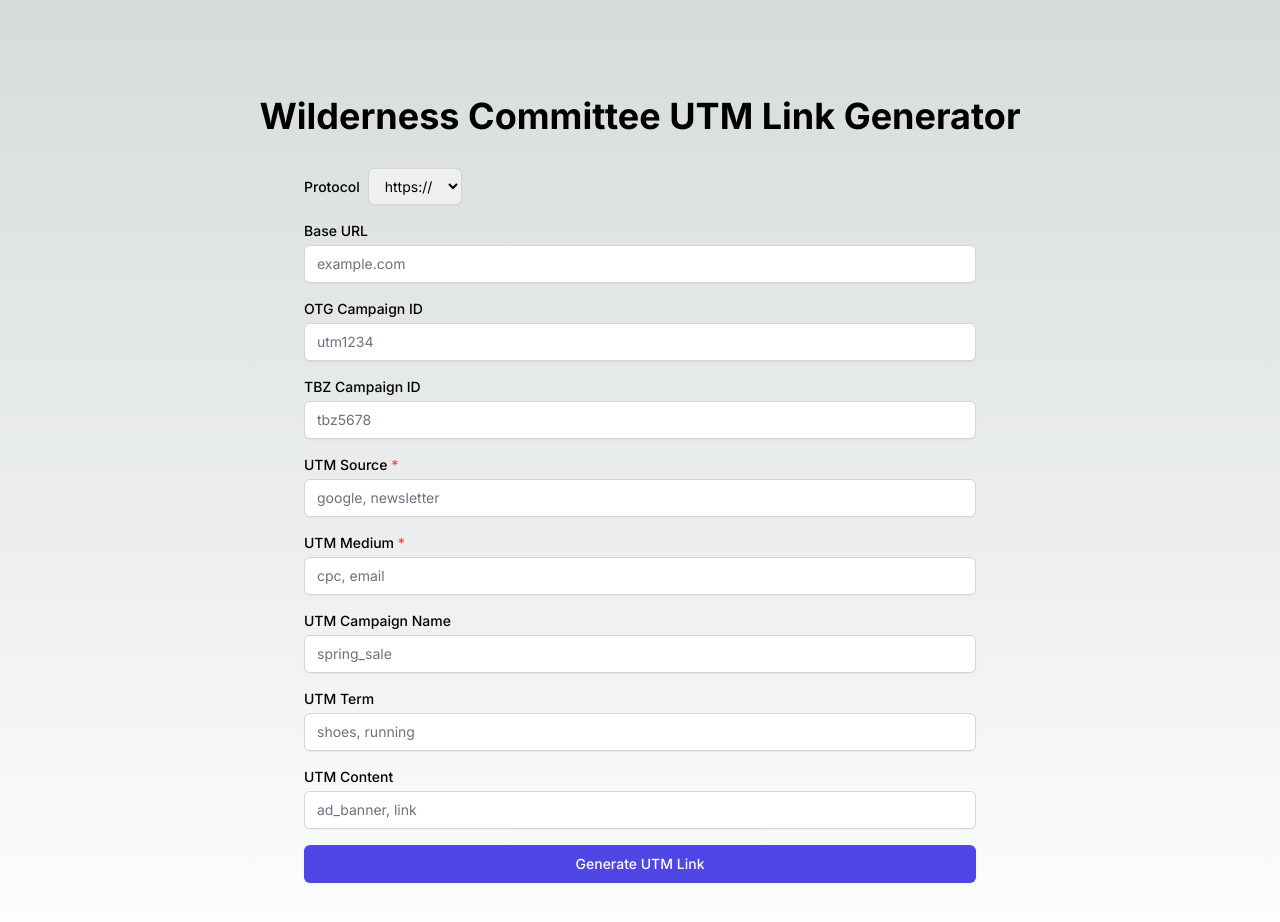
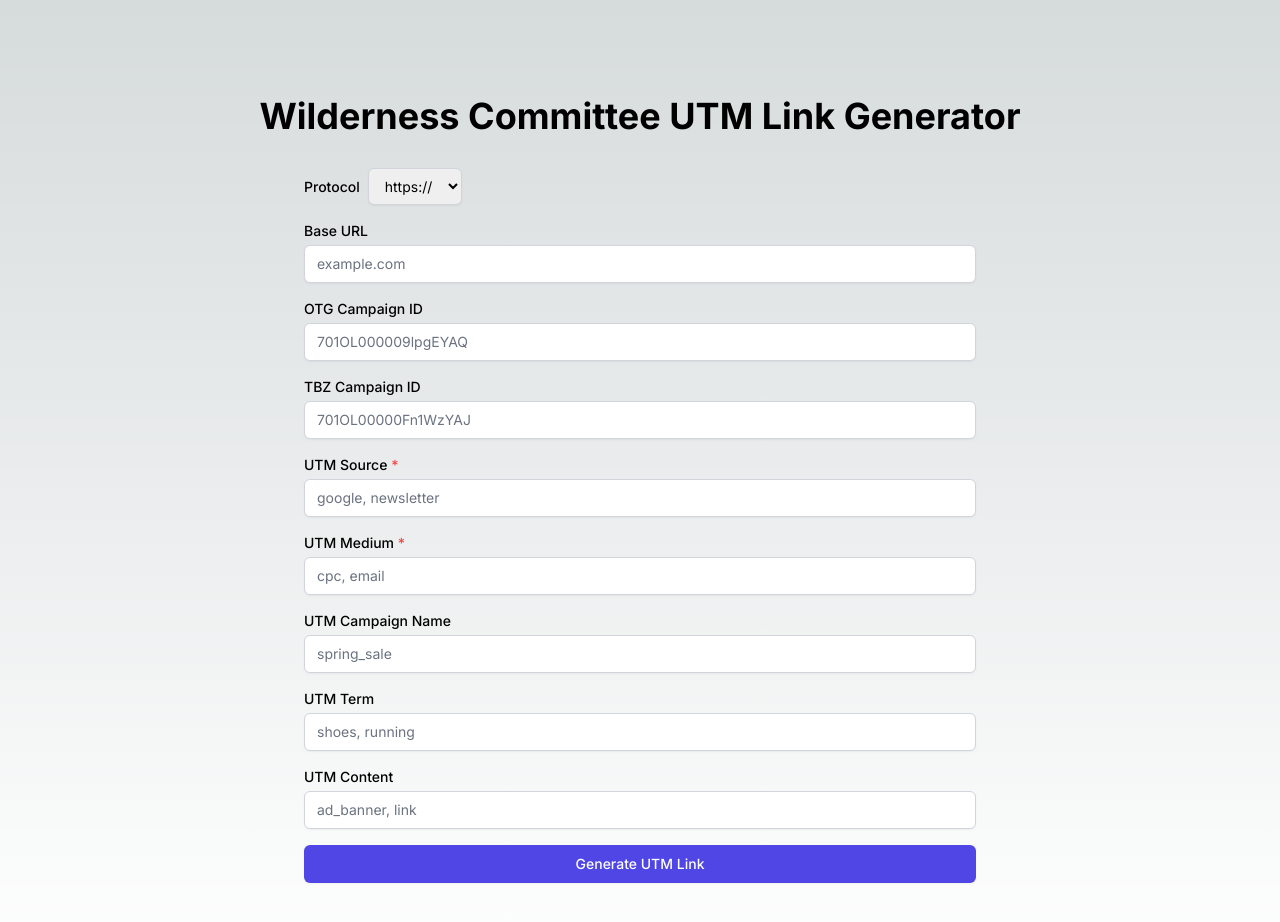
Before and after one commit to Wilderness-Committee/wc-utm-calc, a Next.js app: page / in a window 1280 px wide. Shown: the top 922 px of the page. Built offline with nearby package versions, Linux system fonts and the light colour scheme.

Commit message:
OTG/TBZ Placeholder Updates

```diff
--- a/app/page.tsx
+++ b/app/page.tsx
@@ -67,7 +67,7 @@
             type="text"
             value={utmId}
             onChange={(e) => setUtmId(e.target.value)}
-            placeholder="utm1234"
+            placeholder="701OL000009lpgEYAQ"
             className="mt-1 block w-full px-3 py-2 border border-gray-300 rounded-md shadow-sm focus:outline-none focus:ring-indigo-500 focus:border-indigo-500 sm:text-sm text-black placeholder-gray-500"
           />
         </div>
@@ -79,7 +79,7 @@
             type="text"
             value={tbzId}
             onChange={(e) => setTbzId(e.target.value)}
-            placeholder="tbz5678"
+            placeholder="701OL00000Fn1WzYAJ"
             className="mt-1 block w-full px-3 py-2 border border-gray-300 rounded-md shadow-sm focus:outline-none focus:ring-indigo-500 focus:border-indigo-500 sm:text-sm text-black placeholder-gray-500"
           />
         </div>
```
